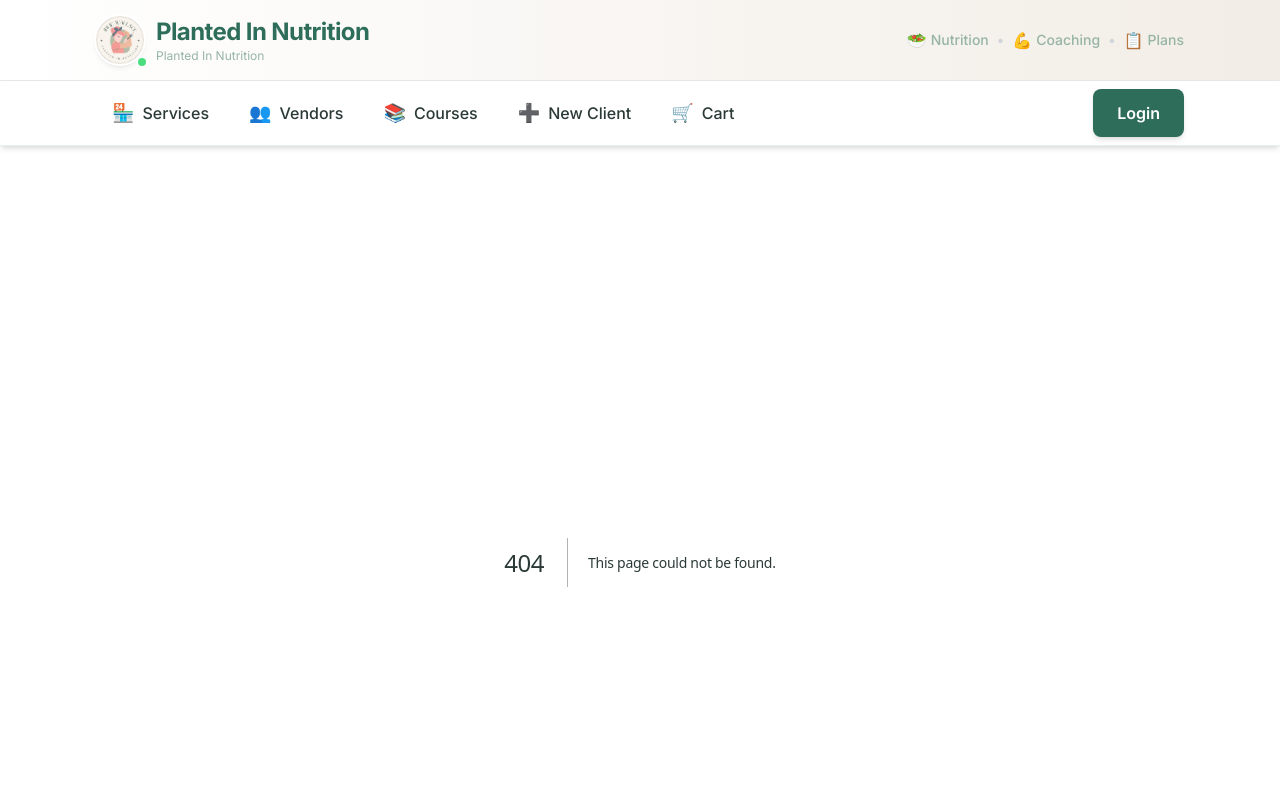
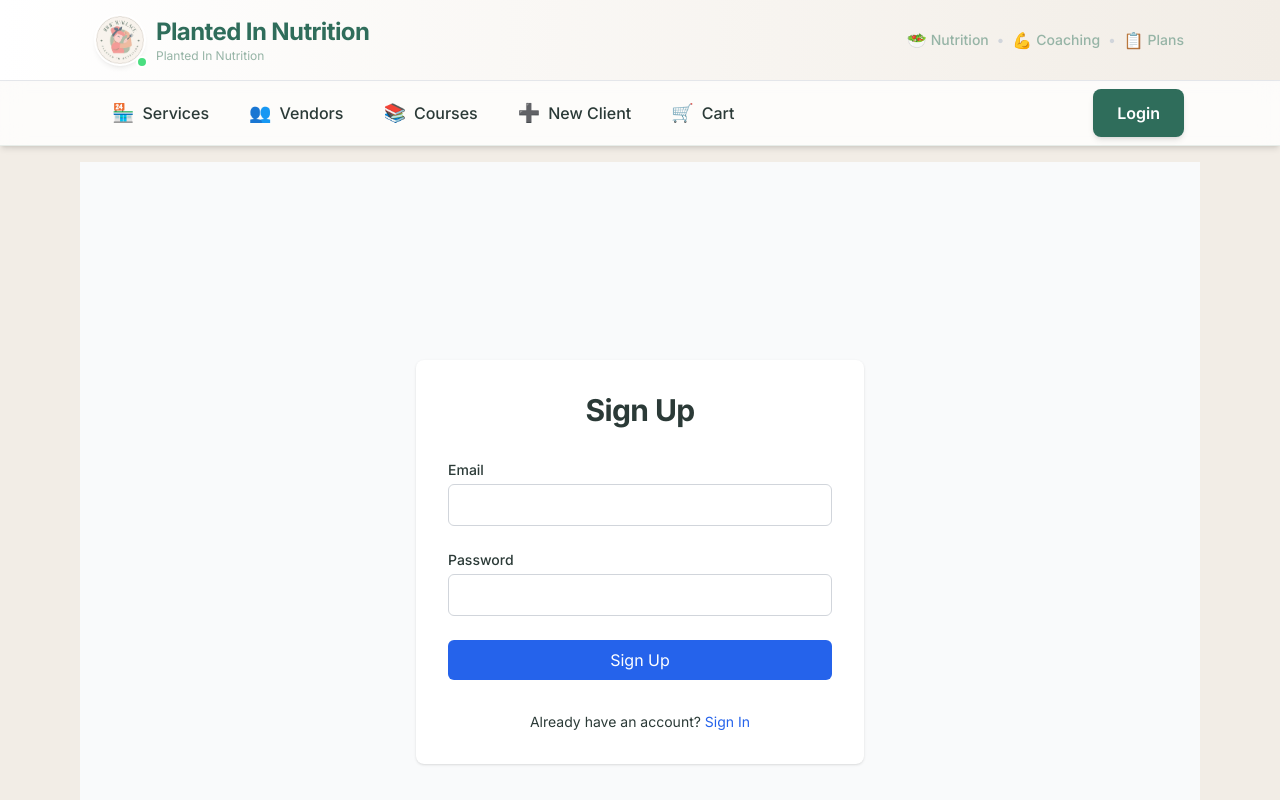
Before and after one commit to mr601s/nutritionist-marketplace-crm, a Next.js app: page /signup in a window 1280 px wide. Before the commit this address had no page. Shown: the top 800 px of the page. Built offline with nearby package versions, Linux system fonts and the light colour scheme; no server answers.

Commit message:
Implement signup page with email and password fields

```diff
--- /dev/null
+++ b/app/signup/page.tsx
@@ -0,0 +1,82 @@
+'use client';
+
+import { useState } from 'react';
+import { useRouter } from 'next/navigation';
+import { supabase } from '@/lib/supabaseClient';
+
+export default function SignupPage() {
+  const [email, setEmail] = useState('');
+  const [password, setPassword] = useState('');
+  const [error, setError] = useState<string | null>(null);
+  const router = useRouter();
+
+  const handleSignup = async (e: React.FormEvent) => {
+    e.preventDefault();
+    setError(null);
+
+    const { error } = await supabase.auth.signUp({
+      email,
+      password,
+    });
+
+    if (error) {
+      setError(error.message);
+    } else {
+      alert('Check your email for the confirmation link!');
+      router.push('/login');
+    }
+  };
+
+  return (
+    <div className="min-h-screen flex items-center justify-center bg-gray-50">
+      <div className="max-w-md w-full space-y-8 p-8 bg-white rounded-lg shadow">
+        <h2 className="text-3xl font-bold text-center">Sign Up</h2>
+        <form onSubmit={handleSignup} className="space-y-6">
+          {error && (
+            <div className="bg-red-50 text-red-500 p-3 rounded">
+              {error}
+            </div>
+          )}
+          <div>
+            <label htmlFor="email" className="block text-sm font-medium">
+              Email
+            </label>
+            <input
+              id="email"
+              type="email"
+              value={email}
+              onChange={(e) => setEmail(e.target.value)}
+              required
+              className="mt-1 block w-full px-3 py-2 border border-gray-300 rounded-md"
+            />
+          </div>
+          <div>
+            <label htmlFor="password" className="block text-sm font-medium">
+              Password
+            </label>
+            <input
+              id="password"
+              type="password"
+              value={password}
+              onChange={(e) => setPassword(e.target.value)}
+              required
+              className="mt-1 block w-full px-3 py-2 border border-gray-300 rounded-md"
+            />
+          </div>
+          <button
+            type="submit"
+            className="w-full py-2 px-4 bg-blue-600 text-white rounded-md hover:bg-blue-700"
+          >
+            Sign Up
+          </button>
+        </form>
+        <p className="text-center text-sm">
+          Already have an account?{' '}
+          <a href="/login" className="text-blue-600 hover:underline">
+            Sign In
+          </a>
+        </p>
+      </div>
+    </div>
+  );
+}
```
